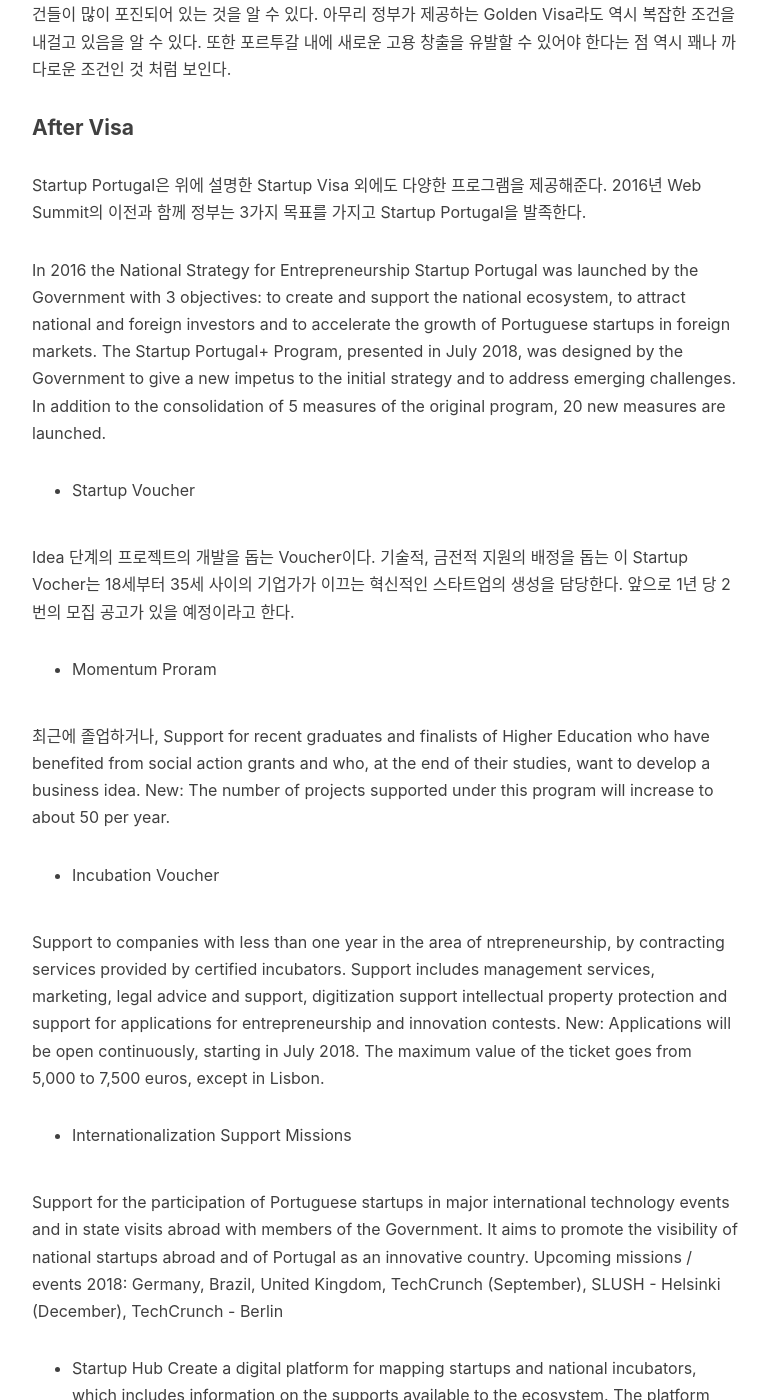
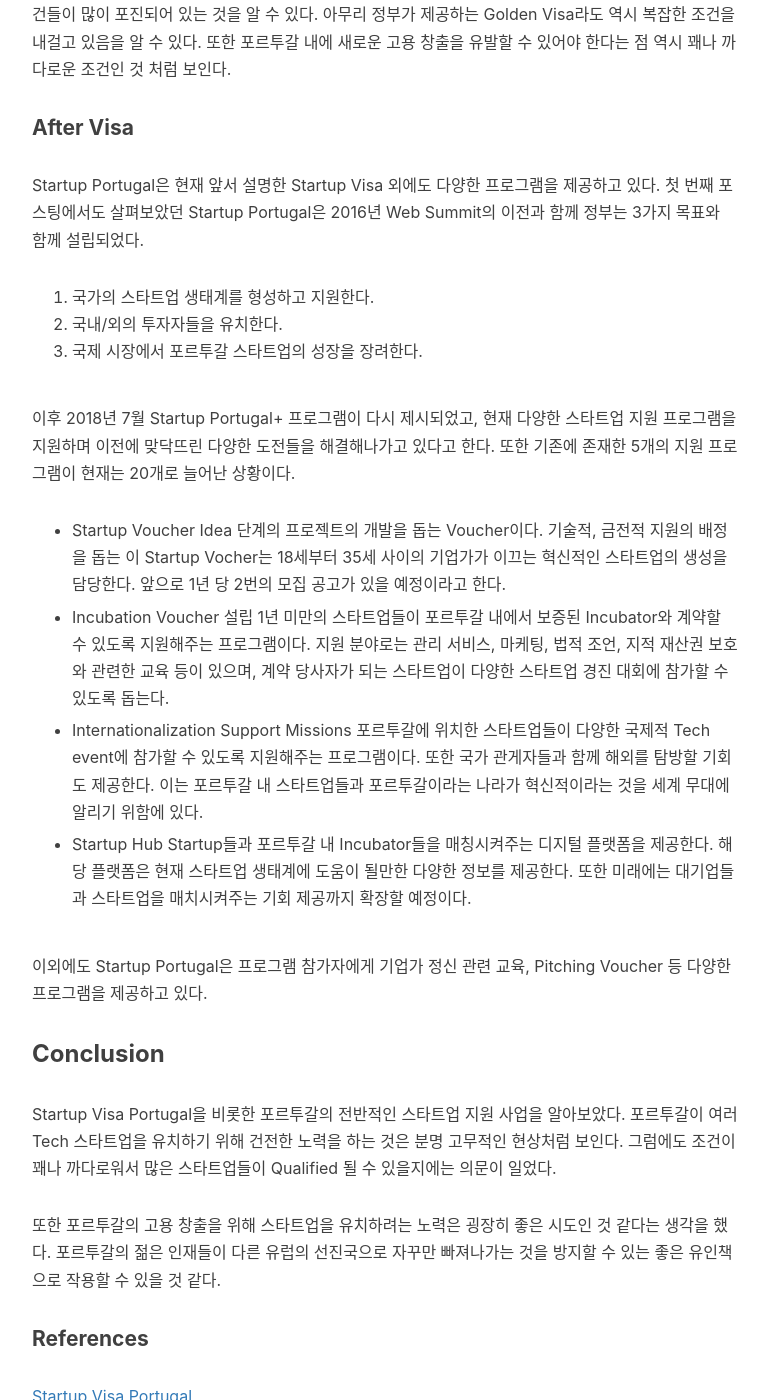
Before and after one commit to Huffon/huffon.github.io, a Jekyll site: the page built from _posts/2019-04-04-Startup_visa.md, in a window 1280 px wide and 1400 px high, scrolled down 1620 px. Shown: the whole window, without its empty margins (233-1001 px from the left). Built offline with Jekyll 4.4.1, drawn with Linux system fonts in a browser that asks for light colours; nearby versions of some CDN libraries; comment, search, counter and statistics services are not loaded; some of the changed text lies outside the part shown.

Commit message:
modified

```diff
--- a/_posts/2019-04-04-Startup_visa.md
+++ b/_posts/2019-04-04-Startup_visa.md
@@ -38,32 +38,25 @@
 잠재력은 대체 어떻게 증명할 수 있는 부분인지는 모르겠지만, 상세 조건을 살펴보면 이와 같이 까다로운 조건들이 많이 포진되어 있는 것을 알 수 있다. 아무리 정부가 제공하는 Golden Visa라도 역시 복잡한 조건을 내걸고 있음을 알 수 있다. 또한 포르투갈 내에 새로운 고용 창출을 유발할 수 있어야 한다는 점 역시 꽤나 까다로운 조건인 것 처럼 보인다.
 
 #### After Visa
-Startup Portugal은 위에 설명한 Startup Visa 외에도 다양한 프로그램을 제공해준다. 2016년 Web Summit의 이전과 함께 정부는 3가지 목표를 가지고 Startup Portugal을 발족한다.
+Startup Portugal은 현재 앞서 설명한 Startup Visa 외에도 다양한 프로그램을 제공하고 있다. 첫 번째 포스팅에서도 살펴보았던 Startup Portugal은 2016년 Web Summit의 이전과 함께 정부는 3가지 목표와 함께 설립되었다.
 
-In 2016 the National Strategy for Entrepreneurship Startup Portugal was launched by the Government with 3 objectives: to create and support the national ecosystem, to attract national and foreign investors and to accelerate the growth of Portuguese startups in foreign markets. The Startup Portugal+ Program, presented in July 2018, was designed by the Government to give a new impetus to the initial strategy and to address emerging challenges. In addition to the consolidation of 5 measures of the original program, 20 new measures are launched.
+1. 국가의 스타트업 생태계를 형성하고 지원한다.
+2. 국내/외의 투자자들을 유치한다.
+3. 국제 시장에서 포르투갈 스타트업의 성장을 장려한다.
+
+이후 2018년 7월 Startup Portugal+ 프로그램이 다시 제시되었고, 현재 다양한 스타트업 지원 프로그램을 지원하며 이전에 맞닥뜨린 다양한 도전들을 해결해나가고 있다고 한다. 또한 기존에 존재한 5개의 지원 프로그램이 현재는 20개로 늘어난 상황이다.
 
 - Startup Voucher
-
 Idea 단계의 프로젝트의 개발을 돕는 Voucher이다. 기술적, 금전적 지원의 배정을 돕는 이 Startup Vocher는 18세부터 35세 사이의 기업가가 이끄는 혁신적인 스타트업의 생성을 담당한다. 앞으로 1년 당 2번의 모집 공고가 있을 예정이라고 한다.
 
-- Momentum Proram
-
-최근에 졸업하거나,
-Support for recent graduates and finalists of Higher Education who have benefited from social action grants and who, at the end of their studies, want to develop a business idea.
-New: The number of projects supported under this program will increase to about 50 per year.
-
 - Incubation Voucher
-
-Support to companies with less than one year in the area of ntrepreneurship, by contracting services provided by certified incubators. Support includes management services, marketing, legal advice and support, digitization support intellectual property protection and support for applications for entrepreneurship and innovation contests.
-New: Applications will be open continuously, starting in July 2018. The maximum value of the ticket goes from 5,000 to 7,500 euros, except in Lisbon.
+설립 1년 미만의 스타트업들이 포르투갈 내에서 보증된 Incubator와 계약할 수 있도록 지원해주는 프로그램이다. 지원 분야로는 관리 서비스, 마케팅, 법적 조언, 지적 재산권 보호와 관련한 교육 등이 있으며, 계약 당사자가 되는 스타트업이 다양한 스타트업 경진 대회에 참가할 수 있도록 돕는다.
 
 - Internationalization Support Missions
-
-Support for the participation of Portuguese startups in major international technology events and in state visits abroad with members of the Government. It aims to promote the visibility of national startups abroad and of Portugal as an innovative country.
-Upcoming missions / events 2018: Germany, Brazil, United Kingdom, TechCrunch (September), SLUSH - Helsinki (December), TechCrunch - Berlin
+포르투갈에 위치한 스타트업들이 다양한 국제적 Tech event에 참가할 수 있도록 지원해주는 프로그램이다. 또한 국가 관게자들과 함께 해외를 탐방할 기회도 제공한다. 이는 포르투갈 내 스타트업들과 포르투갈이라는 나라가 혁신적이라는 것을 세계 무대에 알리기 위함에 있다.
 
 - Startup Hub
-Create a digital platform for mapping startups and national incubators, which includes information on the supports available to the ecosystem. The platform will also allow you to approach startups and large companies through the Pitch Voucher.
+Startup들과 포르투갈 내 Incubator들을 매칭시켜주는 디지털 플랫폼을 제공한다. 해당 플랫폼은 현재 스타트업 생태계에 도움이 될만한 다양한 정보를 제공한다. 또한 미래에는 대기업들과 스타트업을 매치시켜주는 기회 제공까지 확장할 예정이다.
 
 이외에도 Startup Portugal은 프로그램 참가자에게 기업가 정신 관련 교육, Pitching Voucher 등 다양한 프로그램을 제공하고 있다.
 
```
